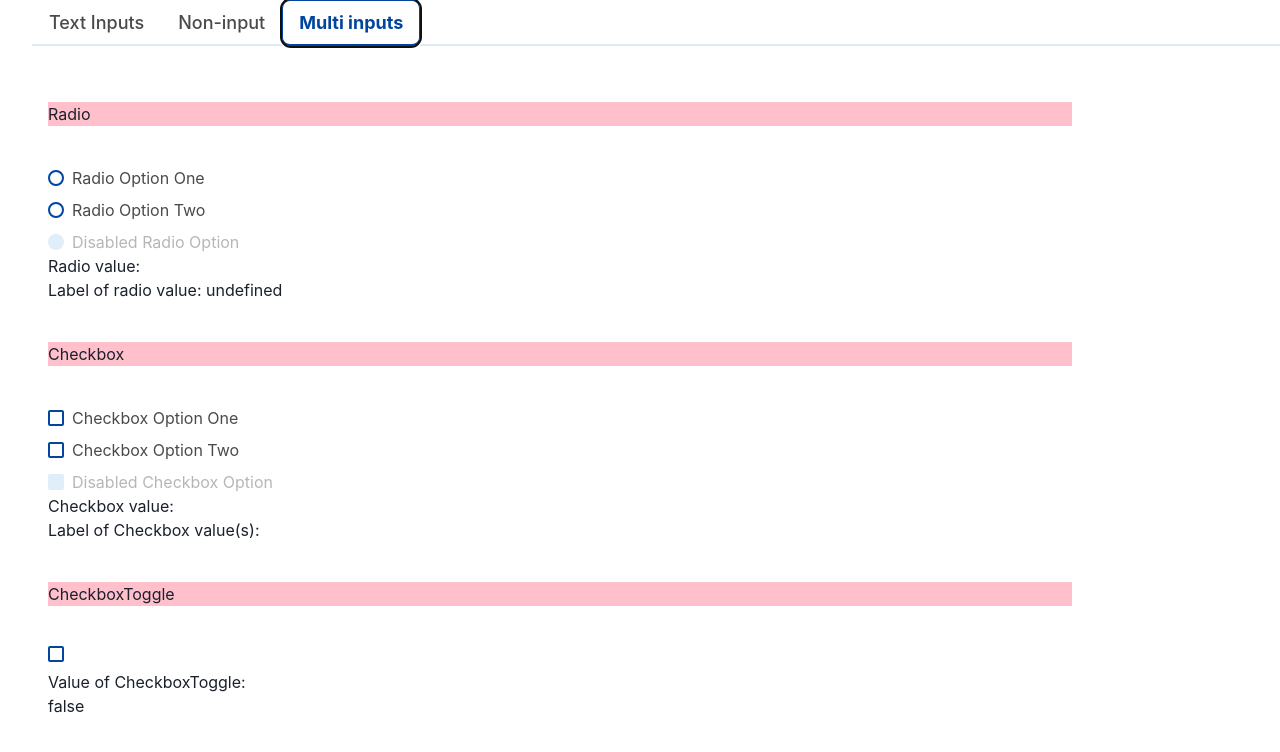
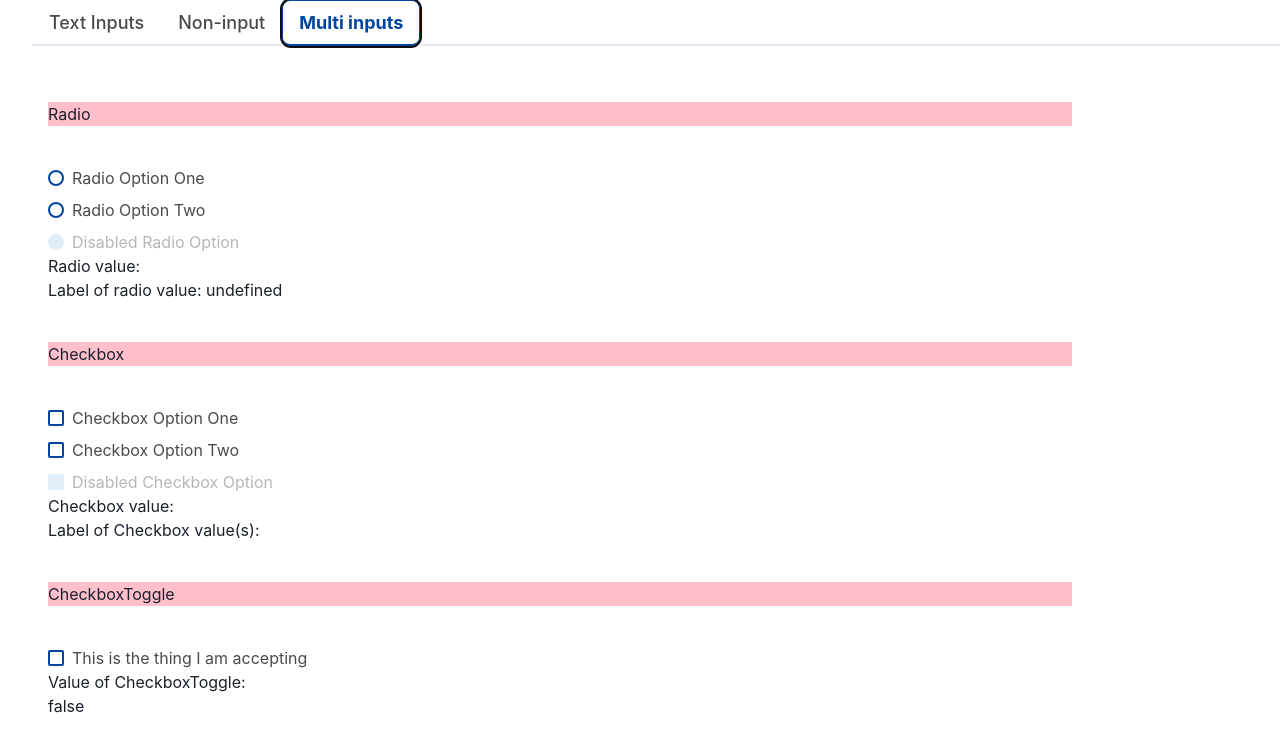
Before and after one commit to joakim-hansen/tilskudd-components, a React (Vite) app: page / in a window 1280 px wide. Both pictures are taken after a click on the tab "Multi inputs". Shown: the top 752 px of the page. Built offline with nearby package versions, Linux system fonts and the light colour scheme.

Commit message:
added valueLabel to CheckboxToggle

```diff
--- a/package.json
+++ b/package.json
@@ -1,7 +1,7 @@
 {
   "name": "@egde/tilskudd-components",
   "private": false,
-  "version": "0.0.21",
+  "version": "0.0.22",
   "type": "module",
   "scripts": {
     "dev": "vite",
--- a/src/App.tsx
+++ b/src/App.tsx
@@ -190,7 +190,11 @@ function App() {
                         })}
                     </div>
                     <Divider title='CheckboxToggle' />
-                    <CheckboxToggle value={isToggled} onChange={setIsToggled} />
+                    <CheckboxToggle
+                        valueLabel='This is the thing I am accepting'
+                        value={isToggled}
+                        onChange={setIsToggled}
+                    />
                     <div>Value of CheckboxToggle:</div>
                     <div>{isToggled.toString()}</div>
                 </div>
--- a/src/Components/Input/CheckboxToggle.tsx
+++ b/src/Components/Input/CheckboxToggle.tsx
@@ -6,17 +6,20 @@ import { InputComponentProps } from './SharedTypes';
 interface CheckboxToggleProps extends InputComponentProps {
     value: boolean;
     onChange: (value: boolean) => void;
+    valueLabel?: string;
 }
 
 export function CheckboxToggle(props: CheckboxToggleProps): ReactElement {
-    const { value, onChange, ...otherProps } = props;
+    const { value, onChange, valueLabel, ...otherProps } = props;
 
     return (
         <BaseInput {...otherProps}>
             <ChakraCheckbox
                 isChecked={value}
                 onChange={(e) => onChange(e.target.checked)}
-            />
+            >
+                {valueLabel}
+            </ChakraCheckbox>
         </BaseInput>
     );
 }
```
